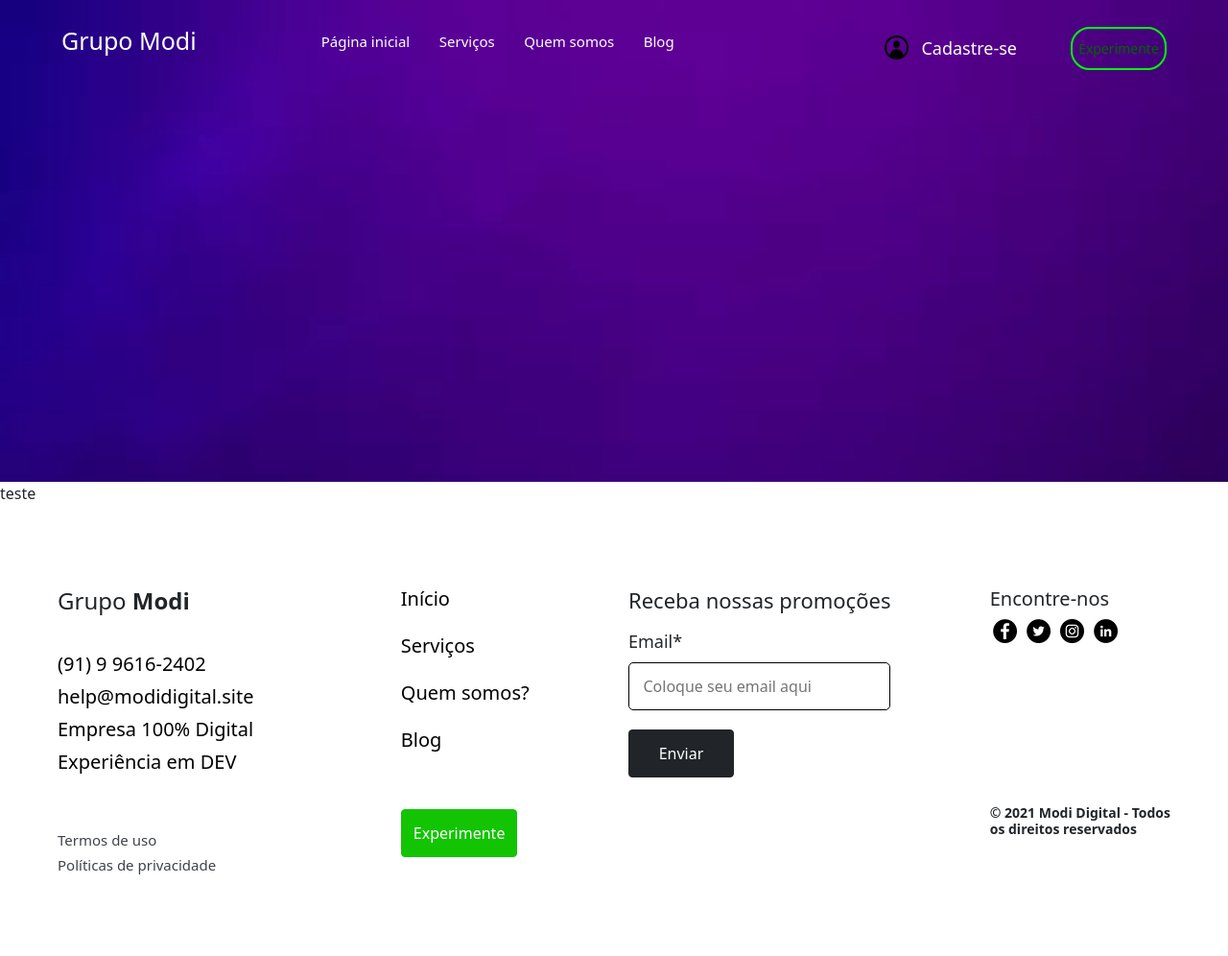
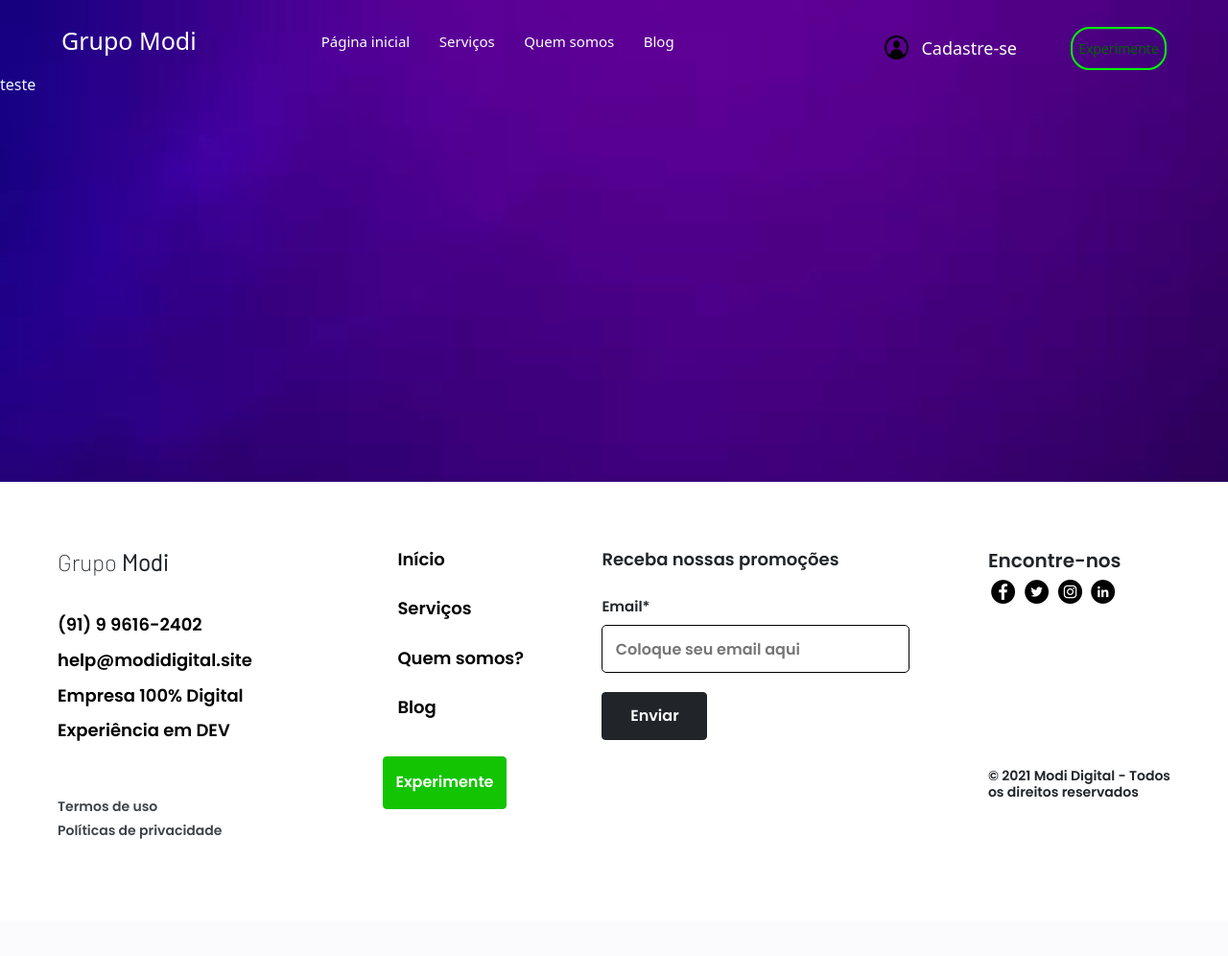
Before and after one commit to GuiLeoni14/modi_django, a Django app: page / in a window 1280 px wide. Shown: the whole page at 96% size. After the commit the page ends 874 px from the top, so only its background shows below. Run offline with Django 3.2, Linux system fonts and the light colour scheme.

Commit message:
terminando footer

```diff
--- a/modi/static/css/styles.css
+++ b/modi/static/css/styles.css
@@ -1,3 +1,5 @@
+@import url('https://fonts.googleapis.com/css2?family=Poppins:wght@600&display=swap');
+@import url('https://fonts.googleapis.com/css2?family=Barlow:wght@200&display=swap');
 html {
     height: 100%;
     min-height: 100%;
@@ -124,6 +126,7 @@
     background: #ffffff;
     padding: 20px 10px;
     margin-bottom: 50px;
+    font-family: 'Poppins', sans-serif;
 }
 
 .footer-links {
@@ -135,16 +138,14 @@
 
 }
 
-.footer-social h6{
+
+.footer-social h4{
     font-size: 18px;
 }
 
-.footer-social h4{
-    font-size: 22px;
-}
-
 .footer-social h6{
-    margin-top: 20px;
+    font-size: 15px;
+    margin-top: 30px;
 }
 
 .footer-social input{
@@ -193,8 +194,9 @@
 .footer-rental button{
     background: #12c402;
     border-color: #12c402;
-    margin-top: 50px;
-    height: 50px;
+    margin-top: 30px;
+    margin-left: 5px;
+    height: 55px;
 }
 .footer-rental button:hover{
     transition: 0.5s;
@@ -203,8 +205,9 @@
     border-color: #000000;
 }
 .footer-rental h4{
-    font-size: 20px;
-    margin-top: 25px;
+    font-size: 18px;
+    margin-top: 30px;
+    margin-left: 20px;
     color: #000000;
 }
 #h4-inicio{
@@ -231,7 +234,7 @@
     margin-bottom: 8px;
 }
 .footer-company h4{
-    font-weight: lighter;
+    font-family: 'Barlow', sans-serif;
 }
 
 .footer-company strong{
@@ -246,14 +249,15 @@
     margin-top: 40px;
 }
 .company h6{
-    font-size: 20px;
+    margin-bottom: 15px;
+    font-size: 18px;
 }
 
 .privacidade{
     margin-top: 60px;
 }
 .privacidade h5{
-    font-size: 15px;
+    font-size: 14px;
     color: #3f4349;
 }
 
--- a/modi/templates/base.html
+++ b/modi/templates/base.html
@@ -39,7 +39,7 @@
                 <button id="bt-exp"type="submit">Experimente</button>
             </div>
         </div>
-    </nav>
+
     {% block content%}
     {% endblock %}
     <footer>
--- a/modi/templates/template/index.html
+++ b/modi/templates/template/index.html
@@ -1,7 +1,8 @@
 {% extends 'base.html' %}
 {% block title %}Mide{% endblock %}
 {% block content %}
-<p>
+<p style="color: aliceblue;">
     teste
 </p>
+</nav>
 {% endblock %}
```
